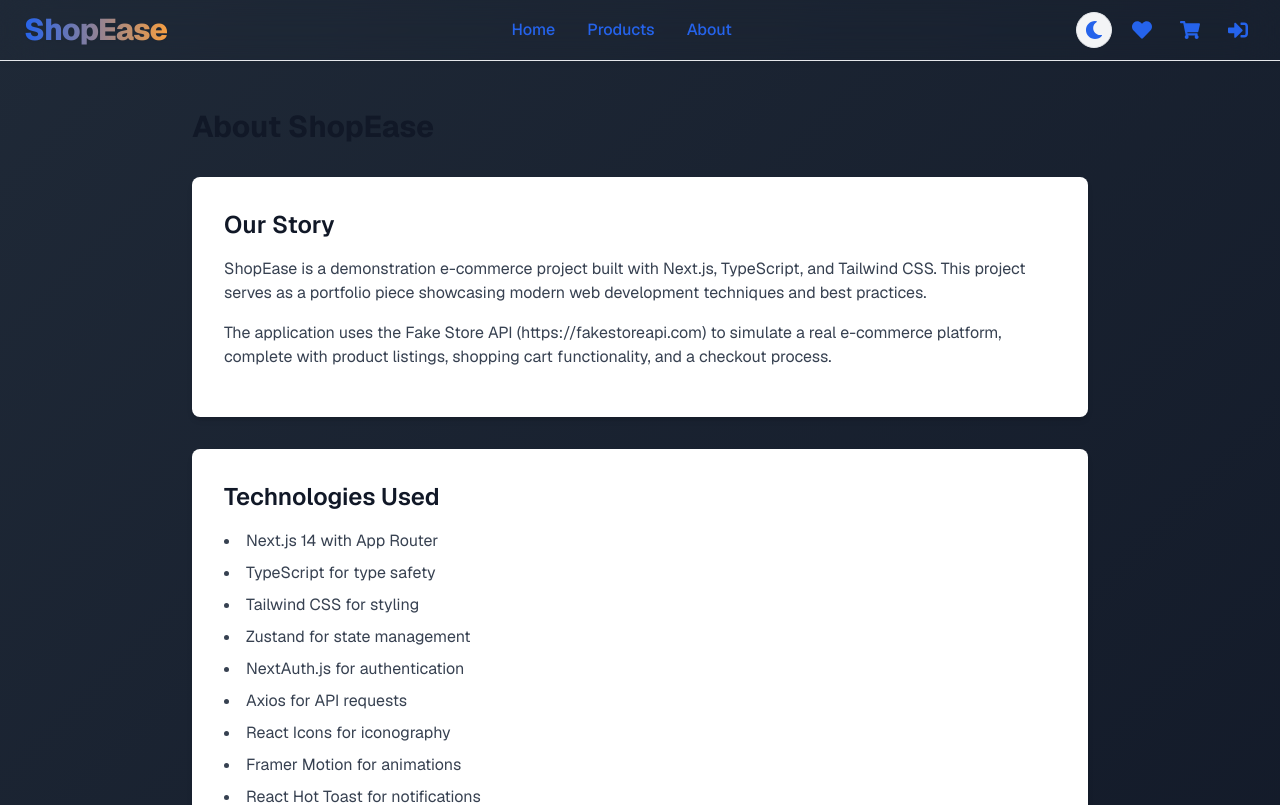
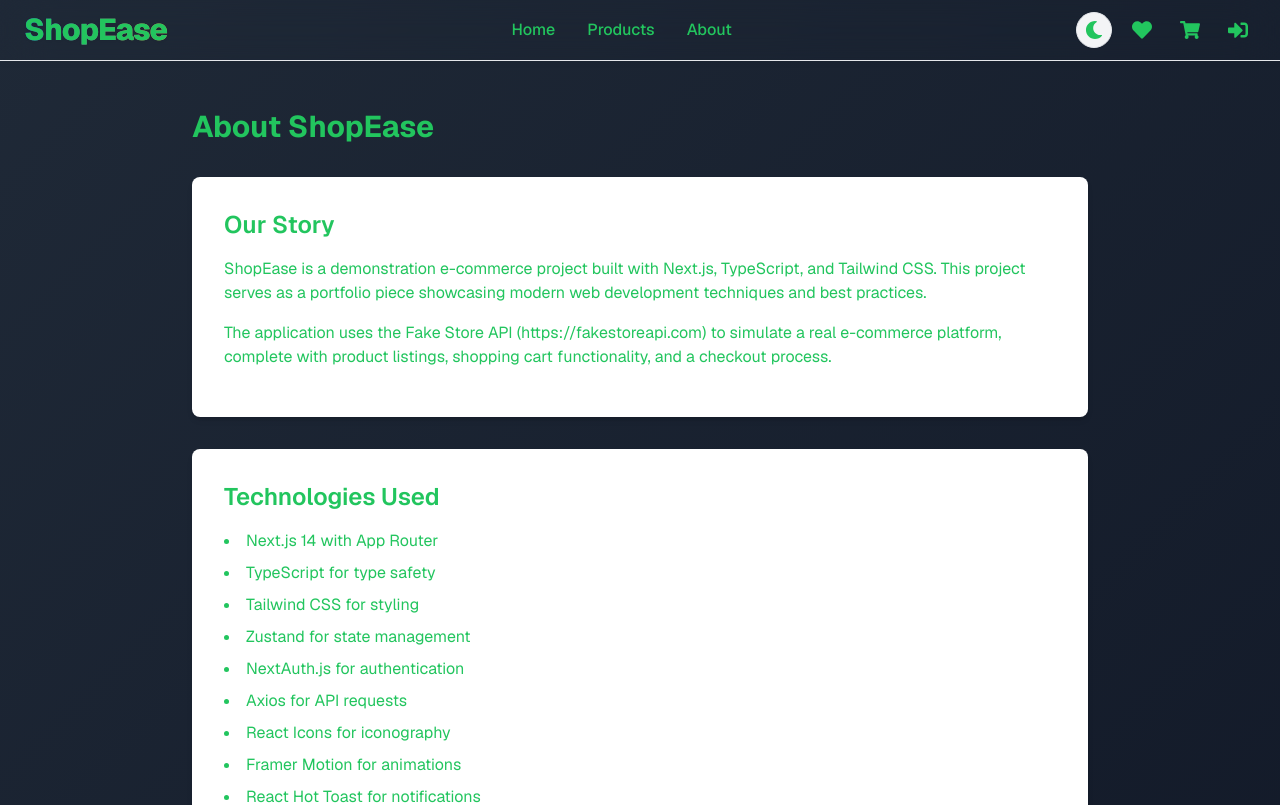
Before and after one commit to Bigjay2708/e-commerce-store, a Next.js app: page /about in a window 1280 px wide. Shown: the top 805 px of the page. Built offline with nearby package versions, Linux system fonts and the light colour scheme; no server answers.

Commit message:
Change all text to green

```diff
--- a/src/app/globals.css
+++ b/src/app/globals.css
@@ -4,27 +4,27 @@
 
 :root {
   --background: #f8fafc;
-  --foreground: #18181b;
-  --primary: #2563eb;
-  --primary-dark: #1e40af;
-  --secondary: #f59e42;
+  --foreground: #22c55e;
+  --primary: #22c55e;
+  --primary-dark: #16a34a;
+  --secondary: #22c55e;
   --accent: #10b981;
   --muted: #f3f4f6;
   --border: #e5e7eb;
   --card: #fff;
   --card-dark: #18181b;
-  --error: #ef4444;
+  --error: #22c55e;
   --success: #22c55e;
 }
 
 html.dark {
   --background: #0a0a0a;
-  --foreground: #ededed;
+  --foreground: #22c55e;
   --card: #18181b;
   --border: #374151;
   --muted: #374151;
-  --primary: #3b82f6;
-  --primary-dark: #60a5fa;
+  --primary: #22c55e;
+  --primary-dark: #16a34a;
   color-scheme: dark;
 }
 
@@ -91,23 +91,23 @@ html.dark .card {
 
 /* Light mode text visibility fixes */
 html:not(.dark) .text-gray-900 {
-  color: #111827 !important;
+  color: #22c55e !important;
 }
 
 html:not(.dark) .text-gray-800 {
-  color: #1f2937 !important;
+  color: #22c55e !important;
 }
 
 html:not(.dark) .text-gray-700 {
-  color: #374151 !important;
+  color: #22c55e !important;
 }
 
 html:not(.dark) .text-gray-600 {
-  color: #4b5563 !important;
+  color: #22c55e !important;
 }
 
 html:not(.dark) .text-gray-500 {
-  color: #6b7280 !important;
+  color: #22c55e !important;
 }
 
 /* Specific dark mode text overrides for common Tailwind classes */
@@ -115,15 +115,15 @@ html:not(.dark) .text-gray-500 {
 html.dark .text-gray-700,
 html.dark .text-gray-800,
 html.dark .text-gray-900 {
-  color: #e5e7eb;
+  color: #22c55e;
 }
 
 html.dark .text-gray-600 {
-  color: #d1d5db;
+  color: #22c55e;
 }
 
 html.dark .text-gray-500 {
-  color: #9ca3af;
+  color: #22c55e;
 }
 
 html.dark .bg-white {
@@ -142,19 +142,19 @@ html.dark .border-gray-300 {
 
 /* Ensure buttons have proper contrast */
 html.dark button {
-  color: var(--foreground);
+  color: #22c55e;
 }
 
 html.dark button[class*="bg-blue"] {
-  color: white;
+  color: #22c55e;
 }
 
 html.dark button[class*="bg-red"] {
-  color: white;
+  color: #22c55e;
 }
 
 html.dark button[class*="bg-green"] {
-  color: white;
+  color: #22c55e;
 }
 
 html:not(.dark) .bg-white {
@@ -169,21 +169,50 @@ html:not(.dark) .bg-gray-100 {
   background-color: #f3f4f6 !important;
 }
 
+/* Global green text override */
+* {
+  color: #22c55e !important;
+}
+
+/* Specific overrides for all text elements */
+h1, h2, h3, h4, h5, h6,
+p, span, div, a, button,
+label, input, select, textarea,
+.text-gray-900, .text-gray-800, .text-gray-700, .text-gray-600, .text-gray-500,
+.text-white, .text-black {
+  color: #22c55e !important;
+}
+
+/* Navigation and brand text */
+nav, nav a, nav button {
+  color: #22c55e !important;
+}
+
+/* Card text */
+.card, .card * {
+  color: #22c55e !important;
+}
+
+/* Button text */
+button, .btn, button * {
+  color: #22c55e !important;
+}
+
 /* Force hero section text visibility */
 .hero-section h1 {
-  color: #111827 !important; /* Force dark text in light mode */
+  color: #22c55e !important; /* Force green text */
 }
 
 .hero-section p {
-  color: #4b5563 !important; /* Force medium gray text in light mode */
+  color: #22c55e !important; /* Force green text */
 }
 
 html.dark .hero-section h1 {
-  color: #ffffff !important; /* Force white text in dark mode */
+  color: #22c55e !important; /* Force green text in dark mode */
 }
 
 html.dark .hero-section p {
-  color: #d1d5db !important; /* Force light gray text in dark mode */
+  color: #22c55e !important; /* Force green text in dark mode */
 }
 
 .shadow-navbar {
```
Also changed, not shown: tailwind.config.mjs (added).
